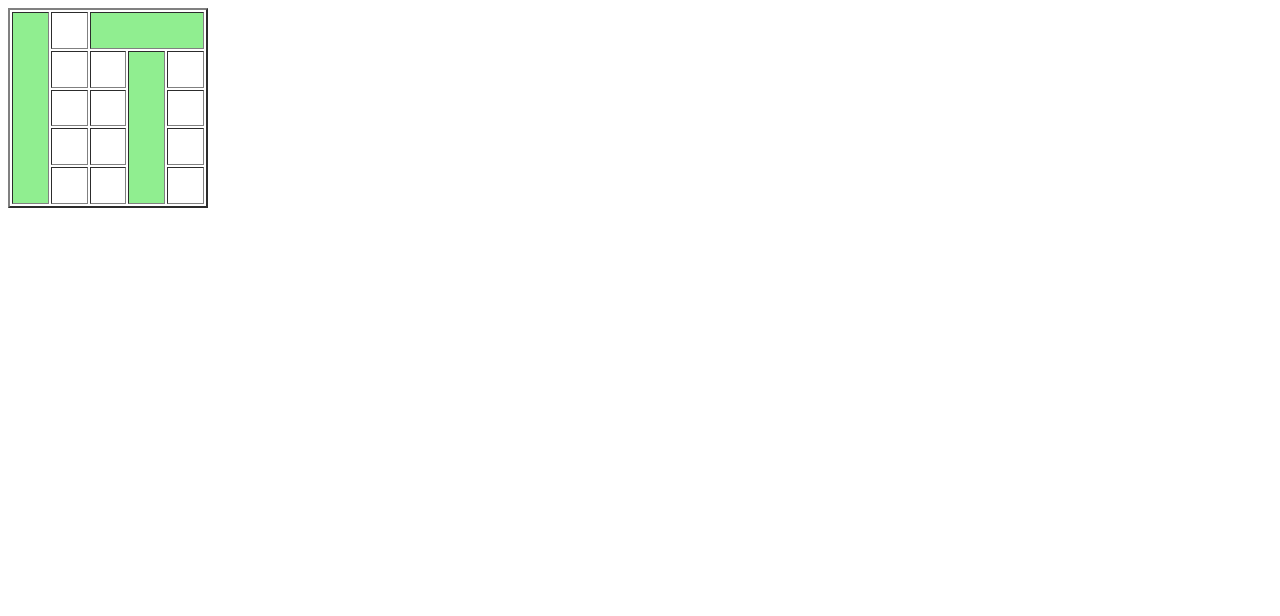
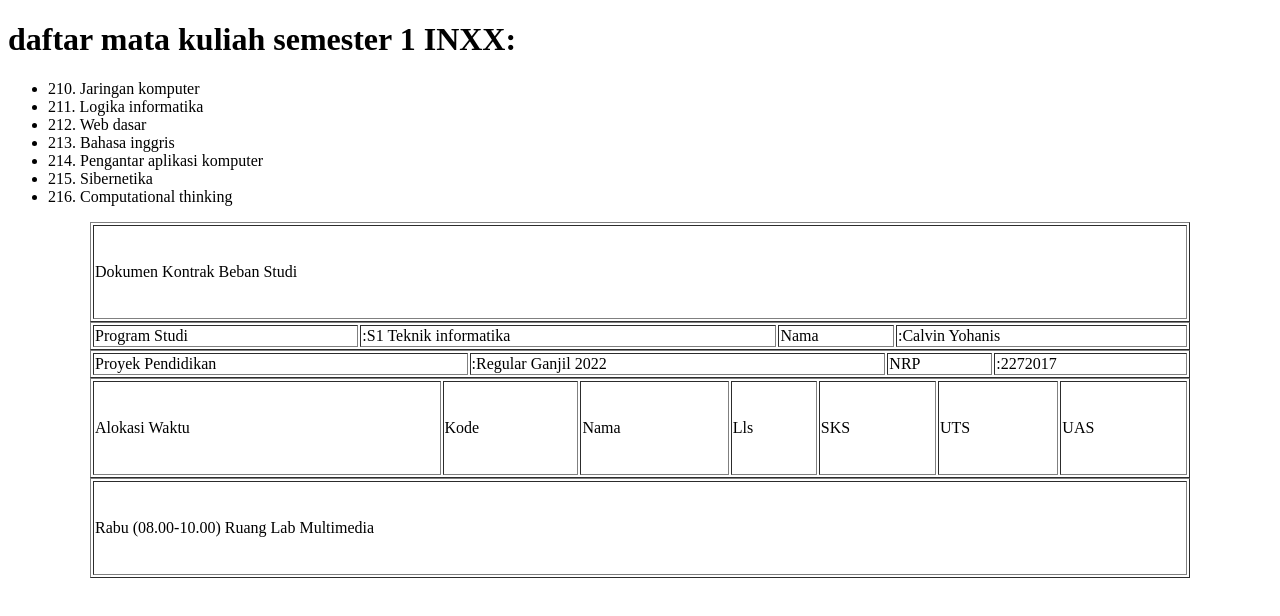
Before and after one commit to CalvinYohanis/Calvin-Yohanis, a plain HTML site: page index.html in a window 1280 px wide. Drawn offline with Linux system fonts and the light colour scheme.

Commit message:
Add files via upload

```diff
--- a/index.html
+++ b/index.html
@@ -1,3 +1,4 @@
+
 <!DOCTYPE html>
 <html lang="en">
 <head>
@@ -8,40 +9,54 @@
 </head>
 <body>
 
-<table border="2px"  width="200px" height="200px">
-<tr>
-    <td rowspan="5" bgcolor="lightgreen"></td>
-    <td></td>
-    <td colspan="3"  bgcolor="lightgreen"></td>
-    <!-- <td></td> -->
-    <!-- <td></td>    -->
-</tr>
-<tr>
-    <!-- <td></td> -->
-    <td></td>
-    <td></td>
-    <td rowspan="4" bgcolor="lightgreen"></td>
-    <td></td>
-</tr>
-<tr>
-    <!-- <td></td> -->
-    <td></td>
-    <td></td>
-    <!-- <td></td> -->
-    <td></td>
-</tr>
-<tr>
-    <!-- <td></td> -->
-    <td></td>
-    <td></td>
-    <!-- <td></td> -->
-    <td></td>
-</tr>
-<tr>
-    <!-- <td></td> -->
-    <td></td>
-    <td></td>
-    <!-- <td></td> -->
-    <td></td>
-</tr>
-</table>
+    <h1> daftar mata kuliah semester 1 INXX:</h1>
+    <ul>
+        <li>210. Jaringan komputer</li>
+        <li>211. Logika informatika</li>
+        <li>212. Web dasar</li>
+        <li>213. Bahasa inggris</li>
+        <li>214. Pengantar aplikasi komputer</li>
+        <li>215. Sibernetika</li>
+        <li>216. Computational thinking</li>
+    </ul>
+    <table border="1px" width="1100px" height="100px" align ="center">
+        <tr>
+            <td> Dokumen Kontrak Beban Studi</td>
+            <table>
+                <tr>
+
+                </tr>
+            </table>
+            <table border="1px" width="1100px" height="15px" align ="center">
+                <tr>
+                    <td> Program Studi</td>
+                    <td> :S1 Teknik informatika</td>
+                    <td> Nama</td>
+                    <td> :Calvin Yohanis</td>
+                    <table border="1px" width="1100px" height="5px" align ="center">
+                        <tr>
+                            <td> Proyek Pendidikan</td>
+                            <td> :Regular Ganjil 2022</td>
+                            <td> NRP</td>
+                            <td> :2272017</td>
+                    </table>
+                    <table border="1px" width="1100px" height="100px" align ="center">
+                        <tr>
+                            <td> Alokasi Waktu</td>
+                            <td> Kode</td>
+                            <td> Nama</td>
+                            <td> Lls</td>
+                            <td> SKS</td>
+                            <td> UTS</td>
+                            <td> UAS</td>
+                        </tr>
+                        </table>
+                        <table border="1px" width="1100px" height="100px" align ="center">
+                            <tr>
+                                <td> Rabu (08.00-10.00) Ruang Lab Multimedia
+
+                                </td>
+                            </tr>
+
+</body>
+</html>
```
